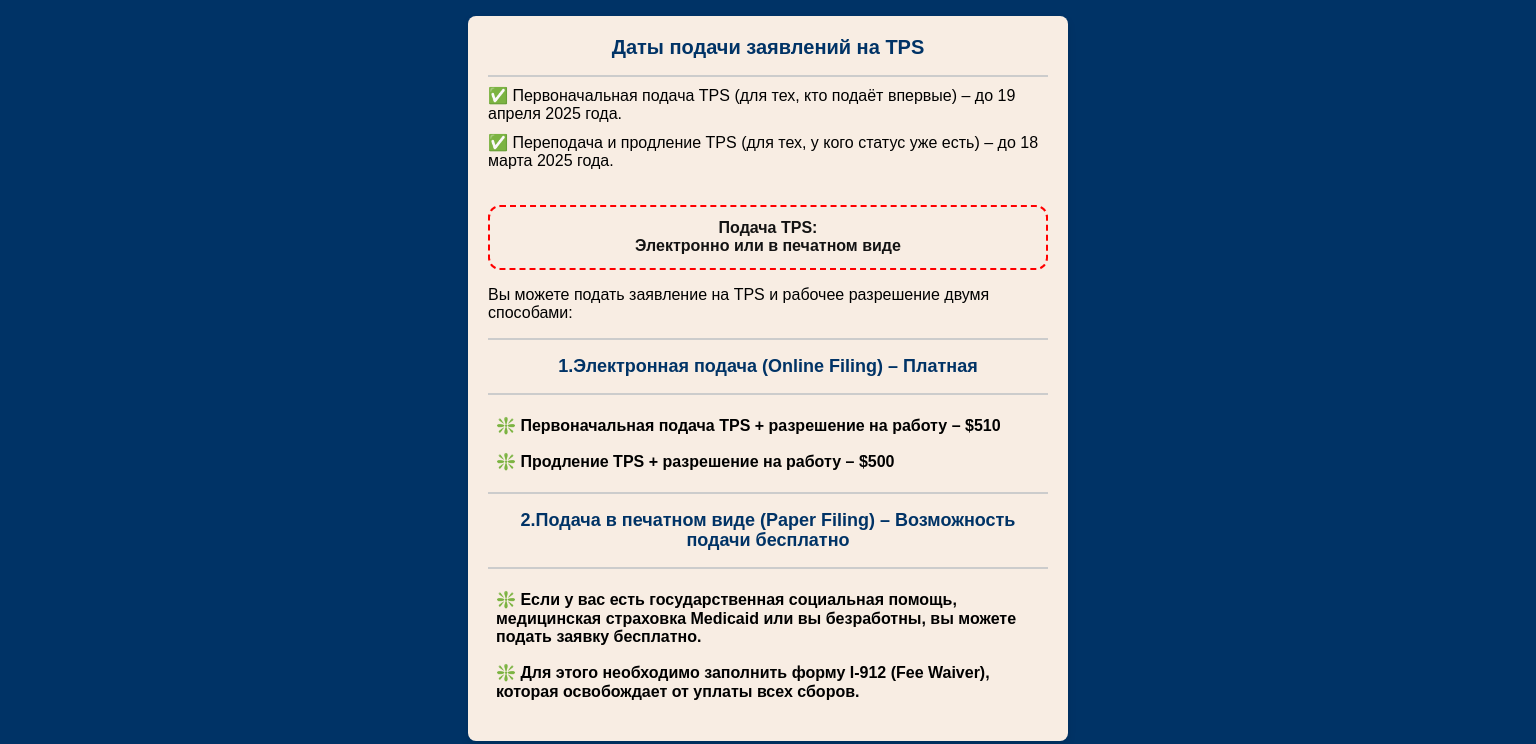
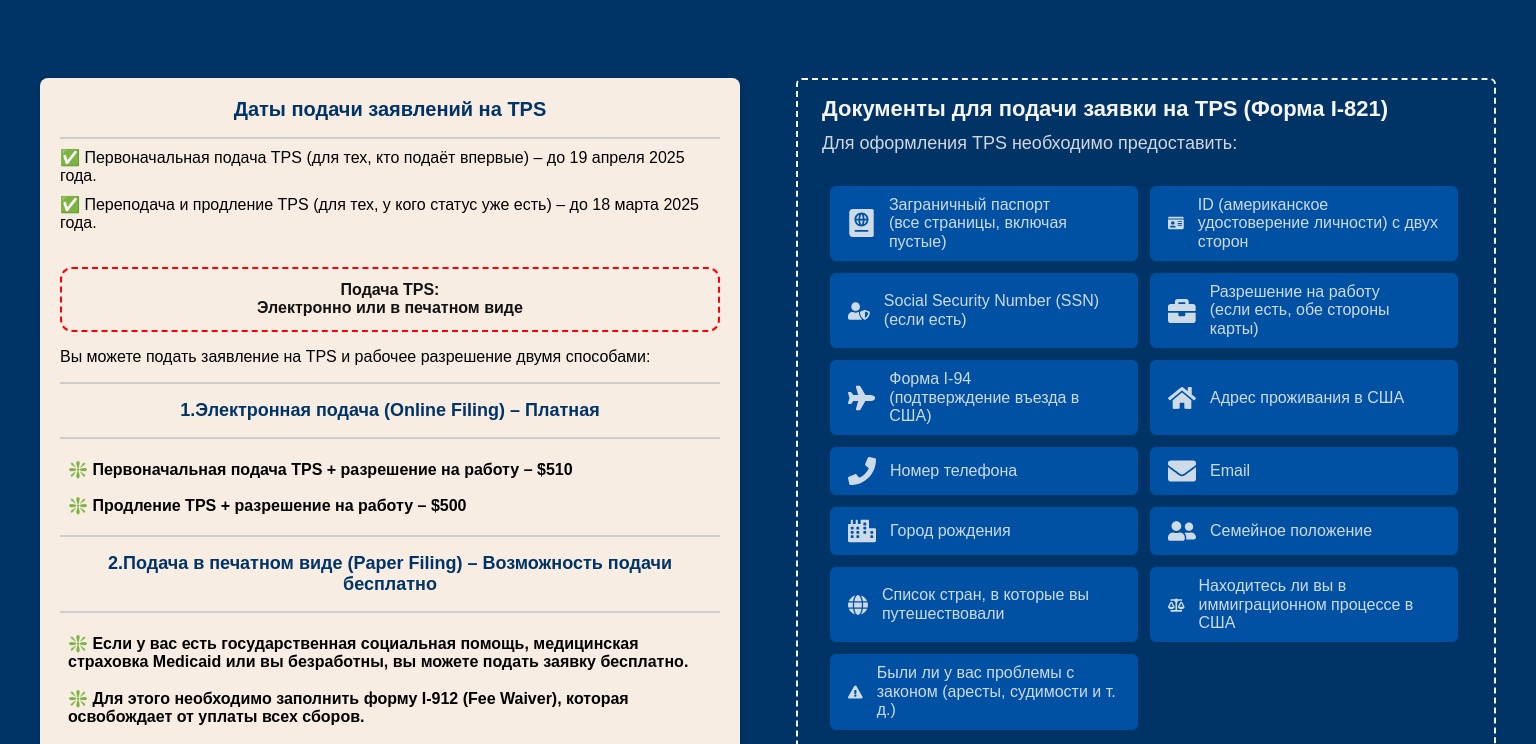
Before and after one commit to Jey2507/auto-usa, a React (Vite) app: page /immigration in a window 1536 px wide. Shown: the part 680-1424 px from the top of the page. Built offline with nearby package versions, Linux system fonts and the light colour scheme.

Commit message:
add section

```diff
--- a/src/components/OnePartPage/OnePartPage.jsx
+++ b/src/components/OnePartPage/OnePartPage.jsx
@@ -2,6 +2,7 @@
 // import { FaPassport, FaClipboardList, FaPhone } from "react-icons/fa";
 // import tpsImage from "../assets/tps-image.jpg";
 import immigration from "../../assets/images/immigration.jpg"
+import { FaPassport, FaIdCard, FaUserShield, FaBriefcase, FaPlane, FaHome, FaPhone, FaEnvelope, FaCity, FaUserFriends, FaGlobe, FaBalanceScale, FaExclamationTriangle } from "react-icons/fa";
 
 const OnePartPage = () => {
   return (
@@ -20,6 +21,7 @@
           </p>
         </div>
       </div>
+      <div className={styles.boxFlex}>
         <div className={styles.bigBox}>
             <h2 className={styles.texttwo}>Даты подачи заявлений на TPS</h2>
             <ul>
@@ -42,24 +44,25 @@
               </ul>
             </div>
         </div>
-      <div>
-          <h3>Документы для подачи заявки на TPS (Форма I-821)</h3>
-          <p>Для оформления TPS необходимо предоставить:</p>
-          <ul>
-            <li>Заграничный паспорт (все страницы, включая пустые)</li>
-            <li>ID (американское удостоверение личности) с двух сторон</li>
-            <li>Social Security Number (SSN) (если есть)</li>
-            <li>Разрешение на работу (если есть, обе стороны карты)</li>
-            <li>Форма I-94 (подтверждение въезда в США)</li>
-            <li>Адрес проживания в США</li>
-            <li>Номер телефона</li>
-            <li>Email</li>
-            <li>Город рождения</li>
-            <li>Семейное положение</li>
-            <li>Список стран, в которые вы путешествовали (с датами въезда/выезда и указанием иммиграционного статуса в этих странах)</li>
-            <li>Находитесь ли вы в иммиграционном процессе в США</li>
-            <li>Были ли у вас проблемы с законом (аресты, судимости и т. д.)</li>
+        <div className={styles.boxTPS}>
+            <h3 className={styles.textTPS}>Документы для подачи заявки на TPS (Форма I-821)</h3>
+            <p className={styles.descrTPS}>Для оформления TPS необходимо предоставить:</p>
+            <ul className={styles.listTPS}>
+              <li><FaPassport /> Заграничный паспорт <br/>(все страницы, включая пустые)</li>
+              <li><FaIdCard /> ID (американское удостоверение личности) с двух сторон</li>
+              <li><FaUserShield /> Social Security Number (SSN) (если есть)</li>
+              <li><FaBriefcase /> Разрешение на работу <br/>(если есть, обе стороны карты)</li>
+              <li><FaPlane /> Форма I-94 <br/>(подтверждение въезда в США)</li>
+              <li><FaHome /> Адрес проживания в США</li>
+              <li><FaPhone /> Номер телефона</li>
+              <li><FaEnvelope /> Email</li>
+              <li><FaCity /> Город рождения</li>
+              <li><FaUserFriends /> Семейное положение</li>
+              <li><FaGlobe /> Список стран, в которые вы путешествовали</li>
+              <li><FaBalanceScale /> Находитесь ли вы в иммиграционном процессе в США</li>
+              <li><FaExclamationTriangle /> Были ли у вас проблемы с законом (аресты, судимости и т. д.)</li>
             </ul>
+        </div>
       </div>
       <div>
         <h3>Заявка на Рабочее Разрешение (Форма I-765)</h3>
--- a/src/components/OnePartPage/OnePartPage.module.css
+++ b/src/components/OnePartPage/OnePartPage.module.css
@@ -202,6 +202,39 @@
     box-shadow: 0 4px 10px rgba(0, 0, 0, 0.2);
 }
 
+.boxTPS {
+    margin-top: 20px;
+}
+
+.textTPS {
+    color: whitesmoke;
+    margin-bottom: 8px;
+}
+
+.descrTPS {
+    color: rgba(245, 245, 245, 0.849);
+    margin-top: 0;
+    margin-bottom: 8px;
+}
+
+.listTPS {
+    padding: 12px 0;
+    display: flex;
+    flex-direction: column;
+    gap: 12px;
+    width: 385px;
+}
+
+.listTPS li {
+    padding: 8px 12px;
+    border: 2px solid #0051a3;
+    border-radius: 6px;
+    color: rgba(245, 245, 245, 0.837);
+    background-color: #0051a3;
+    display: flex;gap: 12px;
+    align-items: center;
+}
+
 /* Мобільна стилізація */
 @media screen and (min-width: 768px) {
     .boxHero {
@@ -239,6 +272,26 @@
         font-size: 14px;
         padding: 8px 12px;
     }
+
+    .bigBox {
+        max-width: none;
+    }
+
+    .boxTPS {
+        margin-top: 32px;
+    }
+
+    .textTPS {
+        font-size: 22px;
+    }
+
+    .descrTPS {
+        font-size: 18px;
+    }
+
+    .listTPS {
+        width: 100%;
+    }
 }
 
 /* Десктопна версія 1440px */
@@ -251,7 +304,7 @@
         font-size: 36px;
         padding-top: 0;
         margin-top: 0;
-        margin-bottom: 32px;
+        margin-bottom: 44px;
     }
 
     .header {
@@ -264,12 +317,9 @@
         bottom: -16px;
     }
 
-    .boxQue h2 {
-
-    }
-
-    .boxQue p {
-
+    .bigBox {
+        max-width: 700px;
+        margin: 60px 0 0 0;
     }
 
     .subtitle {
@@ -283,9 +333,43 @@
         max-width: 840px;
     }
 
+    .boxFlex {
+        display: flex;
+        justify-content: space-between;
+    }
+
     .boxHero {
         gap: 0;
         justify-content: space-between;
     }
 
+    .boxTPS {
+        max-width: 700px;
+        margin-top: 60px;
+        padding: 16px 24px;
+        border: 2px dashed whitesmoke;
+        border-radius: 6px;
+    }
+
+    .textTPS {
+        margin-top: 0;
+        margin-bottom: 12px;
+    }
+
+    .listTPS {
+        padding: 24px 8px 0 8px;
+        display: flex;
+        flex-direction: row;
+        flex-wrap: wrap;
+        gap: 12px;
+    }
+
+    .listTPS li {
+        padding: 8px 16px;
+        display: flex;
+        width: 308px;
+        gap: 14px;
+        align-items: center;
+    }
+
 }
```
Lines whose indentation alone changed are shown as unchanged.
